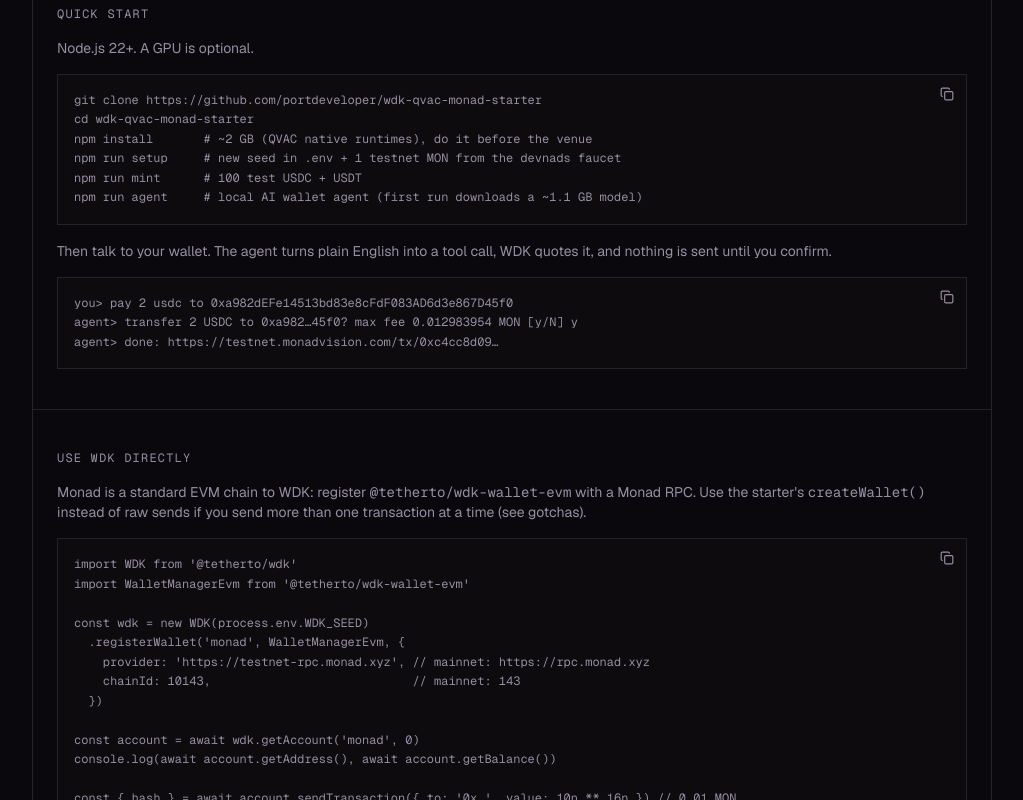
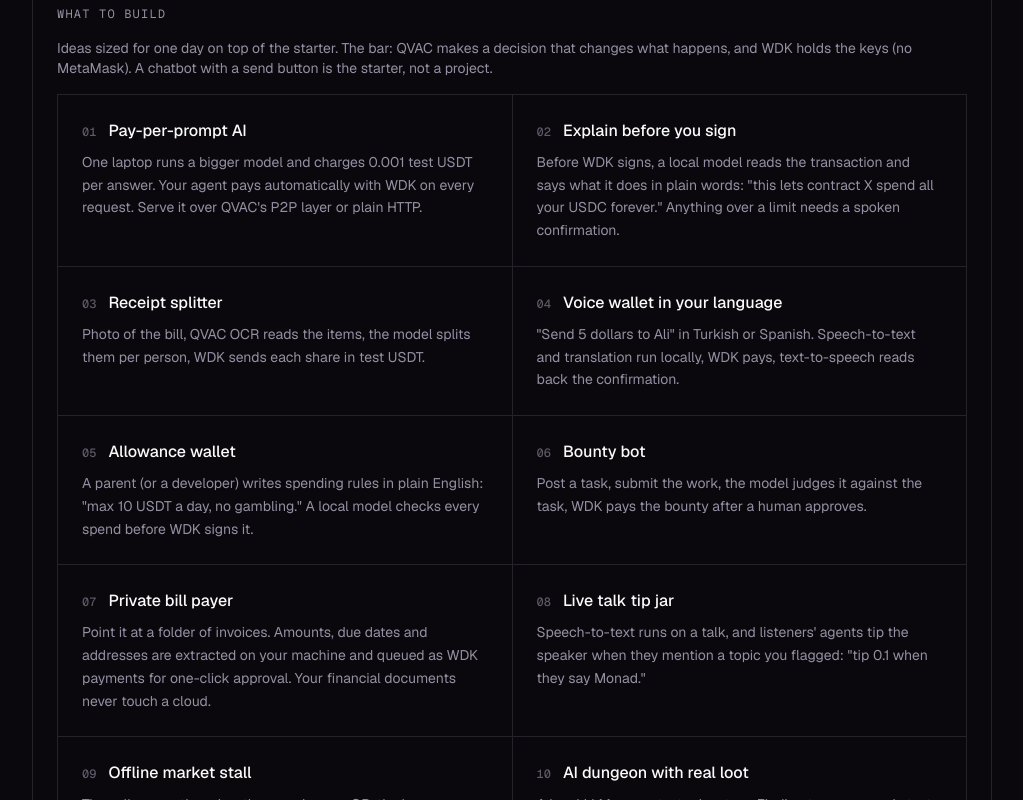
Before and after one commit to portdeveloper/devnads-com, a Next.js app: page /wdk in a window 1280 px wide. Shown: the part 840-1640 px from the top of the page, without its empty margins (128-1151 px from the left). Built offline with nearby package versions, Linux system fonts and the light colour scheme.

Commit message:
/wdk: add one-day hackathon project ideas

```diff
--- a/src/app/wdk/page.tsx
+++ b/src/app/wdk/page.tsx
@@ -99,6 +99,49 @@ const WHAT = [
   },
 ];
 
+const IDEAS = [
+  {
+    name: "Pay-per-prompt AI",
+    body: "One laptop runs a bigger model and charges 0.001 test USDT per answer. Your agent pays automatically with WDK on every request. Serve it over QVAC's P2P layer or plain HTTP.",
+  },
+  {
+    name: "Explain before you sign",
+    body: "Before WDK signs, a local model reads the transaction and says what it does in plain words: \"this lets contract X spend all your USDC forever.\" Anything over a limit needs a spoken confirmation.",
+  },
+  {
+    name: "Receipt splitter",
+    body: "Photo of the bill, QVAC OCR reads the items, the model splits them per person, WDK sends each share in test USDT.",
+  },
+  {
+    name: "Voice wallet in your language",
+    body: "\"Send 5 dollars to Ali\" in Turkish or Spanish. Speech-to-text and translation run locally, WDK pays, text-to-speech reads back the confirmation.",
+  },
+  {
+    name: "Allowance wallet",
+    body: "A parent (or a developer) writes spending rules in plain English: \"max 10 USDT a day, no gambling.\" A local model checks every spend before WDK signs it.",
+  },
+  {
+    name: "Bounty bot",
+    body: "Post a task, submit the work, the model judges it against the task, WDK pays the bounty after a human approves.",
+  },
+  {
+    name: "Private bill payer",
+    body: "Point it at a folder of invoices. Amounts, due dates and addresses are extracted on your machine and queued as WDK payments for one-click approval. Your financial documents never touch a cloud.",
+  },
+  {
+    name: "Live talk tip jar",
+    body: "Speech-to-text runs on a talk, and listeners' agents tip the speaker when they mention a topic you flagged: \"tip 0.1 when they say Monad.\"",
+  },
+  {
+    name: "Offline market stall",
+    body: "The seller says the price, the app shows a QR, the buyer pays. All the AI works offline; only the transaction needs a connection.",
+  },
+  {
+    name: "AI dungeon with real loot",
+    body: "A local LLM runs a text adventure. Finding treasure sends test tokens or mints NFTs to the player's WDK wallet (the /tokens contracts are already deployed).",
+  },
+];
+
 const LINKS = [
   { name: "Starter repo", url: REPO, description: "Clone this. WDK + QVAC agent, scripts, Monad config." },
   { name: "WDK docs", url: "https://docs.wdk.tether.io", description: "Wallet Development Kit: wallets, accounts, protocols." },
@@ -166,6 +209,28 @@ export default function WdkPage() {
             <p className="text-sm text-muted-foreground">
               Together: QVAC decides what to do, WDK signs and sends it. Inference and signing both happen on your machine, so an agent can
               hold a wallet without handing keys or prompts to a third party; only the signed transaction leaves it.
+            </p>
+          </Section>
+
+          <Section title="What to build">
+            <p className="text-sm text-muted-foreground">
+              Ideas sized for one day on top of the starter. The bar: QVAC makes a decision that changes what happens,
+              and WDK holds the keys (no MetaMask). A chatbot with a send button is the starter, not a project.
+            </p>
+            <div className="grid grid-cols-1 md:grid-cols-2 gap-px bg-border border border-border">
+              {IDEAS.map((idea, i) => (
+                <div key={idea.name} className="bg-background p-6 flex flex-col gap-2">
+                  <h3 className="text-base font-medium text-foreground">
+                    <span className="font-mono text-xs text-muted-foreground/60 mr-3">{String(i + 1).padStart(2, "0")}</span>
+                    {idea.name}
+                  </h3>
+                  <p className="text-sm text-muted-foreground leading-relaxed">{idea.body}</p>
+                </div>
+              ))}
+            </div>
+            <p className="text-sm text-muted-foreground">
+              Probably too big for a day: training or fine-tuning models, autonomous trading (a 1.7B model shouldn&apos;t
+              make that call), cross-chain bridging.
             </p>
           </Section>
 
```
